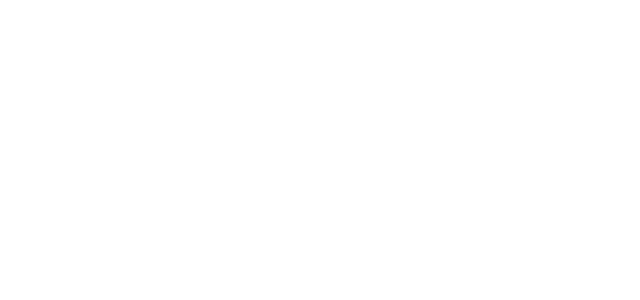
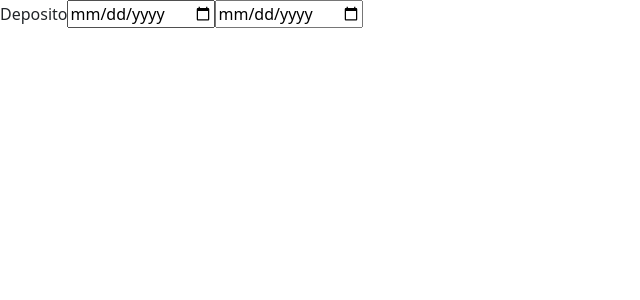
Before and after one commit to rodas007/Proyecto_Final_Maleteo_Frontend, a React (Create React App) app: page /home in a window 1280 px wide. Shown: the top 300 px of the page, without its empty margins (0-640 px from the left). Built offline with nearby package versions, Linux system fonts and the light colour scheme.

Commit message:
aceptacion nav

```diff
--- a/src/pages/HomePage/HomePage.jsx
+++ b/src/pages/HomePage/HomePage.jsx
@@ -5,12 +5,15 @@ import { useForm } from 'react-hook-form';
 export default function HomePage() {
 
 
+  return (
+    <form >
+    <div>
+      <label>
+        Deposito
+        <input type="date"/>
+        <input type="date"/>
 
-
-
-
-  return (
-    <div>
+      </label>
 
 
 
@@ -23,7 +26,7 @@ export default function HomePage() {
 
 
 
-    </div>
+    </div></form>
 
 
 
```
